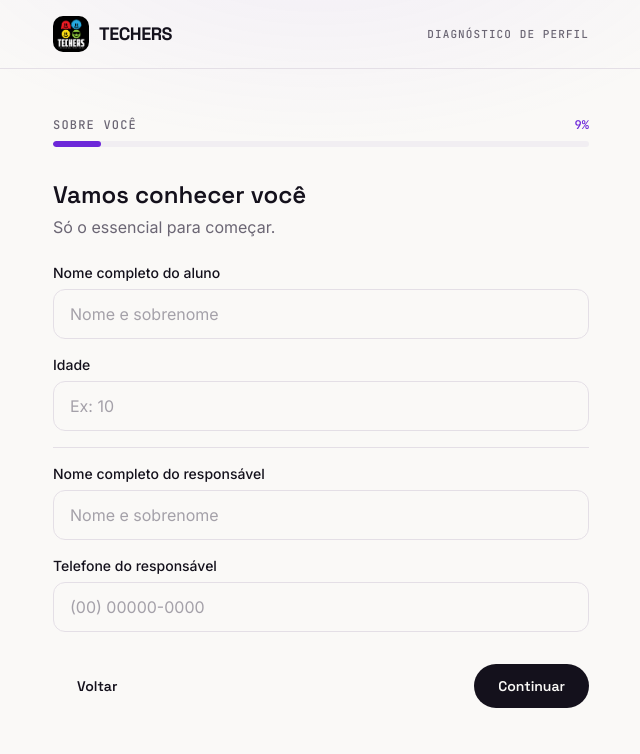
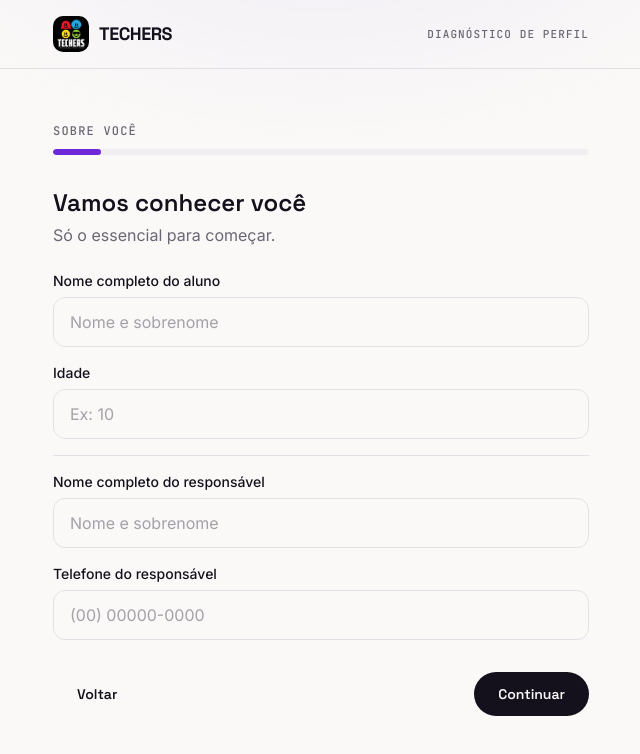
Before and after one commit to samanisio/formulario_experimental_techers, a React (Vite) app: page / in a window 1280 px wide. Shown: the top 754 px of the page, without its empty margins (319-959 px from the left). Built offline with nearby package versions, Linux system fonts and the light colour scheme.

Commit message:
Remove porcentagem da barra de progresso

```diff
--- a/src/components/ui/ProgressBar.tsx
+++ b/src/components/ui/ProgressBar.tsx
@@ -8,15 +8,16 @@ interface ProgressBarProps {
 
 /**
  * Avança um passo por tela, de forma linear e previsível — sem "prender"
- * a barra num mesmo percentual por várias telas seguidas.
+ * a barra num mesmo percentual por várias telas seguidas. Mostra apenas o
+ * rótulo (ex.: "Pergunta 1 de 10"), sem porcentagem — a barra visual já
+ * comunica o progresso.
  */
 export function ProgressBar({ current, total, label }: ProgressBarProps) {
   const pct = Math.round((current / total) * 100);
   return (
     <div className="w-full">
-      <div className="flex items-baseline justify-between mb-2">
+      <div className="mb-2">
         <span className="font-mono text-xs tracking-widest text-slate uppercase">{label}</span>
-        <span className="font-mono text-xs text-violet">{pct}%</span>
       </div>
       <div className="h-1.5 w-full rounded-full bg-paper-dim overflow-hidden">
         <div
```
